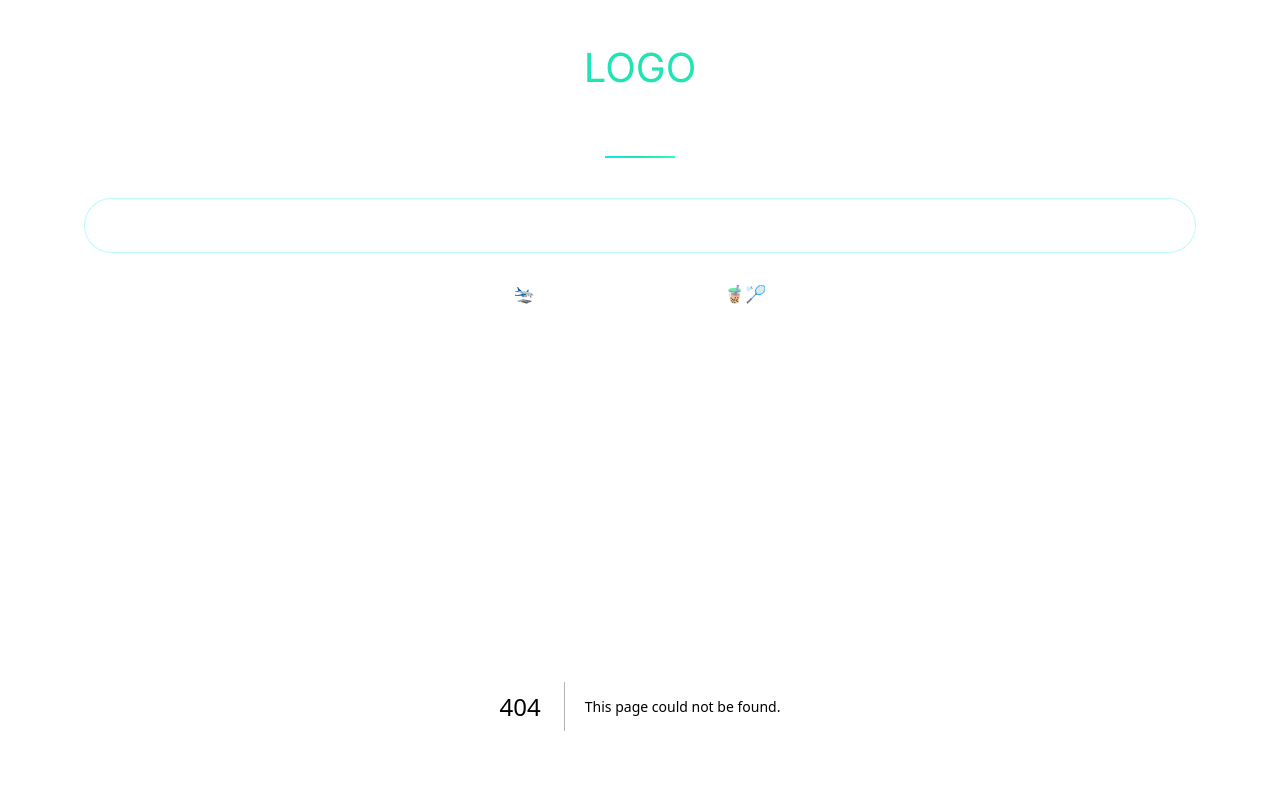
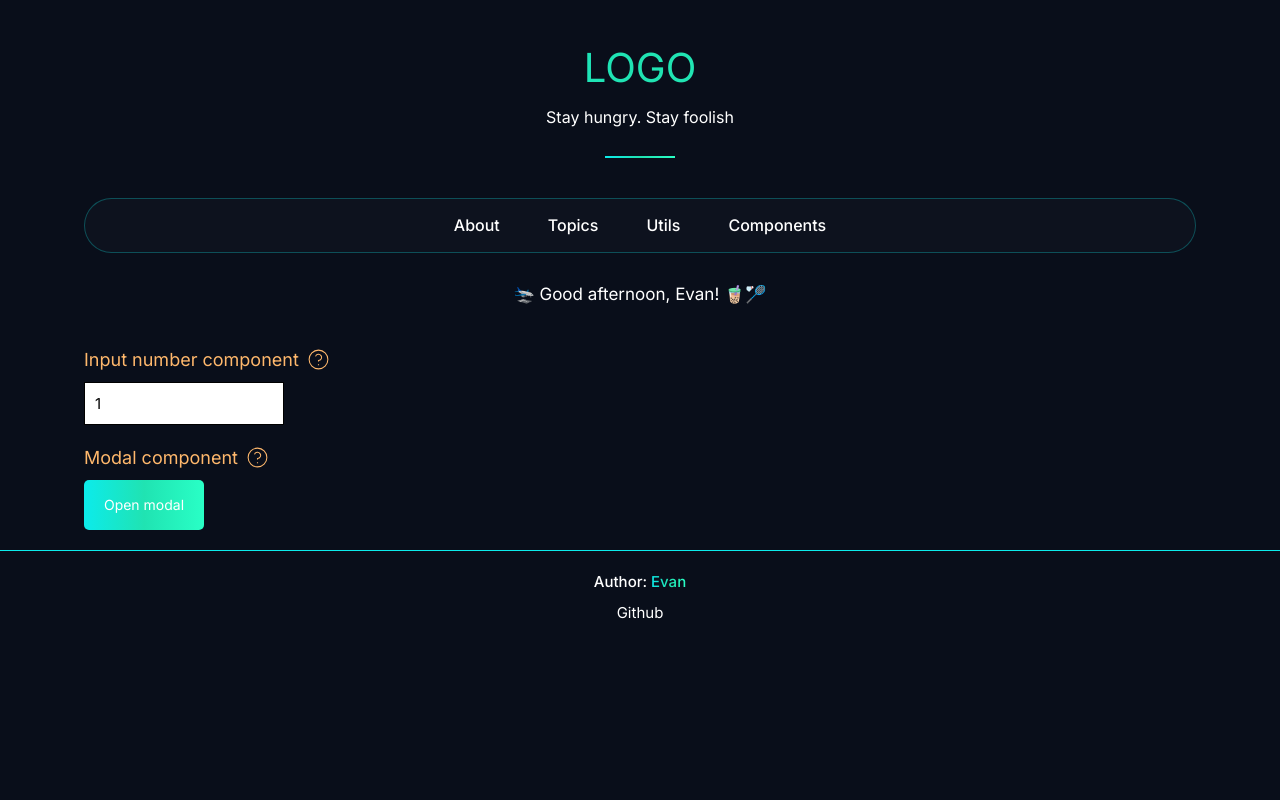
Before and after one commit to vansu99/web-utils, a Next.js app: page /compts in a window 1280 px wide. Before the commit this address had no page. Shown: the top 800 px of the page. Built offline with nearby package versions, Linux system fonts and the light colour scheme.

Commit message:
fix: render modal

```diff
--- /dev/null
+++ b/src/app/compts/page.tsx
@@ -0,0 +1,66 @@
+'use client';
+
+import { useState } from 'react';
+import Modal from '@/components/Modal';
+import { HelpCircleIcon } from '@/components/Icons';
+import { InputNumber } from '@/components/SampleCompts';
+
+export default function ComponentPage() {
+  const [quantity, setQuantity] = useState('1');
+  const [openModal, setOpenModal] = useState(false);
+
+  const handleChangeInputNumber = (value: string) => {
+    setQuantity(value);
+  };
+
+  const handleOpenModal = () => {
+    setOpenModal(true);
+  };
+
+  const handleCloseModal = () => {
+    setOpenModal(false);
+  };
+
+  const renderConfirmButtons = () => (
+    <div className='flex items-center gap-4'>
+      <button className='btn btn-magic min-w-[7rem] p-3' type='button'>
+        Save
+      </button>
+    </div>
+  );
+
+  return (
+    <main className='container mt-16'>
+      <div className='mb-8 '>
+        <h3 className='mb-4 flex items-center text-[1.8rem] text-second'>
+          Input number component
+          <span className='ml-3 cursor-pointer'>
+            <HelpCircleIcon className='h-[2.5rem] w-[2.5rem]' />
+          </span>
+        </h3>
+        <div className='max-w-[20rem]'>
+          <InputNumber id='quantity' name='quantity' value={quantity} onChangeInput={handleChangeInputNumber} />
+        </div>
+      </div>
+      <div className='mb-8'>
+        <h3 className='mb-4 flex items-center text-[1.8rem] text-second'>
+          Modal component
+          <span className='ml-3 cursor-pointer'>
+            <HelpCircleIcon className='h-[2.5rem] w-[2.5rem]' />
+          </span>
+        </h3>
+        <button className='btn btn-magic' onClick={handleOpenModal}>
+          Open modal
+        </button>
+        <Modal
+          modalOpen={openModal}
+          onClose={handleCloseModal}
+          modalConfirmButtons={renderConfirmButtons()}
+          titleHeader='Modal Header'
+        >
+          <p className='text-[1.4rem]'>Modal content</p>
+        </Modal>
+      </div>
+    </main>
+  );
+}
--- a/src/components/Portal/index.tsx
+++ b/src/components/Portal/index.tsx
@@ -1,6 +1,6 @@
 import './style.css';
 import clsx from 'clsx';
-import { useEffect } from 'react';
+import { useLayoutEffect, useState } from 'react';
 import { createPortal } from 'react-dom';
 import type { PortalProps } from './type';
 import { useLockBodyScroll } from '@/hooks';
@@ -8,18 +8,32 @@ import { useLockBodyScroll } from '@/hooks';
 const createPortalWrapper = () => {
   const element = document.createElement('div');
   element.id = 'portal__wrapper';
+  document.body.appendChild(element);
   return element;
 };
-
-const portalElementWrapper = createPortalWrapper();
 
 export default function Portal(props: PortalProps) {
   const { containerClassName = '', bodyClassName = '', bodyStyle, children, containerStyle, onClose } = props;
 
+  const [portal, setPortal] = useState<HTMLElement | null>(null);
   useLockBodyScroll();
 
-  useEffect(() => {
-    document.body.appendChild(portalElementWrapper);
+  useLayoutEffect(() => {
+    let element = document.getElementById('portal__wrapper') as HTMLElement;
+    let portalCreated = false;
+
+    if (!element) {
+      element = createPortalWrapper();
+      portalCreated = true;
+    }
+
+    setPortal(element);
+
+    // return () => {
+    //   if (portalCreated && element.parentNode) {
+    //     element.parentNode.removeChild(element);
+    //   }
+    // };
   }, []);
 
   const renderBodyContent = (
@@ -37,5 +51,7 @@ export default function Portal(props: PortalProps) {
     </div>
   );
 
-  return createPortal(renderBodyContent, portalElementWrapper);
+  if (!portal) return;
+
+  return createPortal(renderBodyContent, portal);
 }
--- a/src/routes/index.ts
+++ b/src/routes/index.ts
@@ -15,7 +15,7 @@ const routes: ROUTE[] = [
   },
   {
     name: 'Components',
-    path: '/components',
+    path: '/compts',
   },
 ];
 
```
Also changed, not shown: src/components/Modal/README.md.
